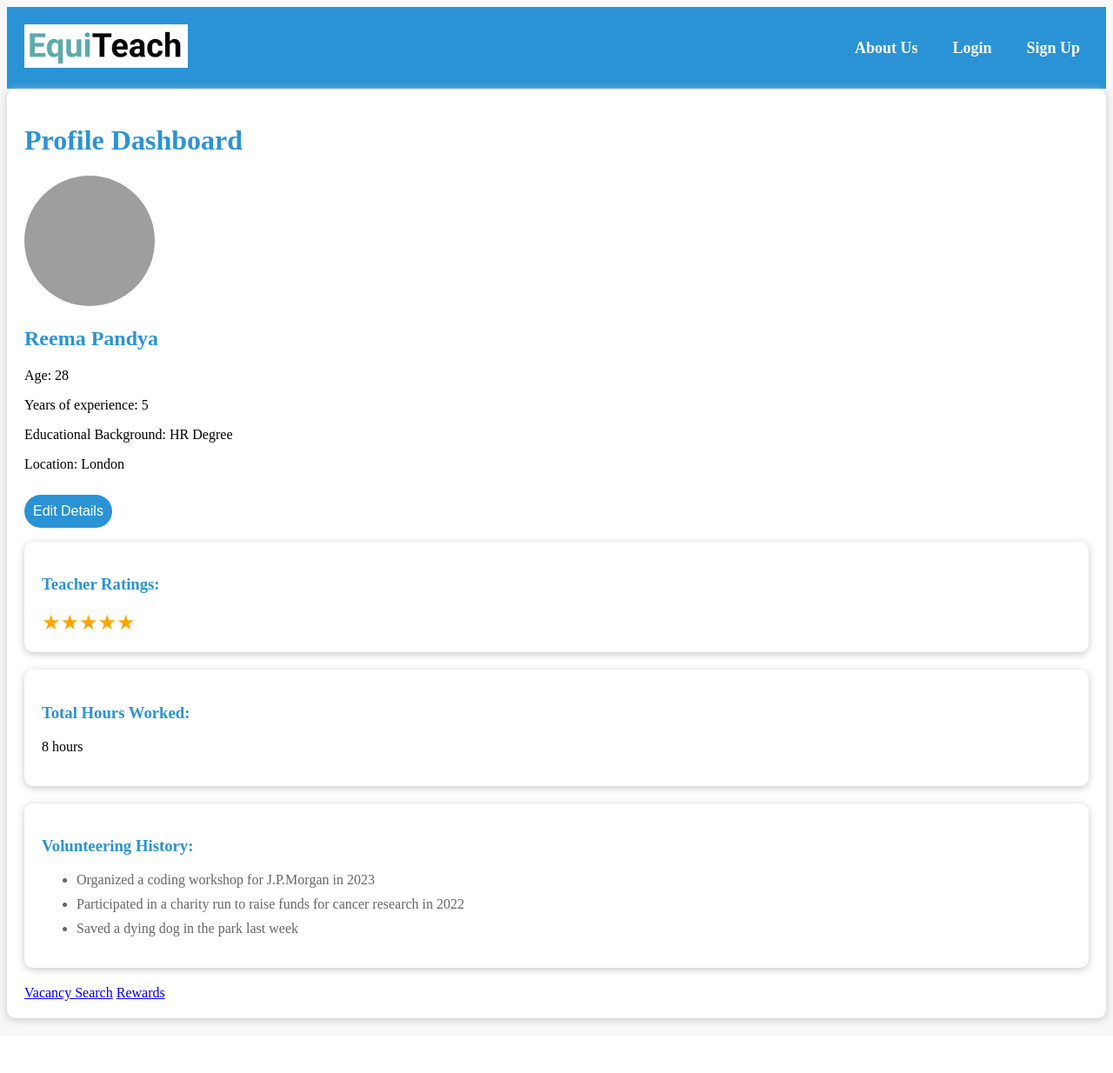
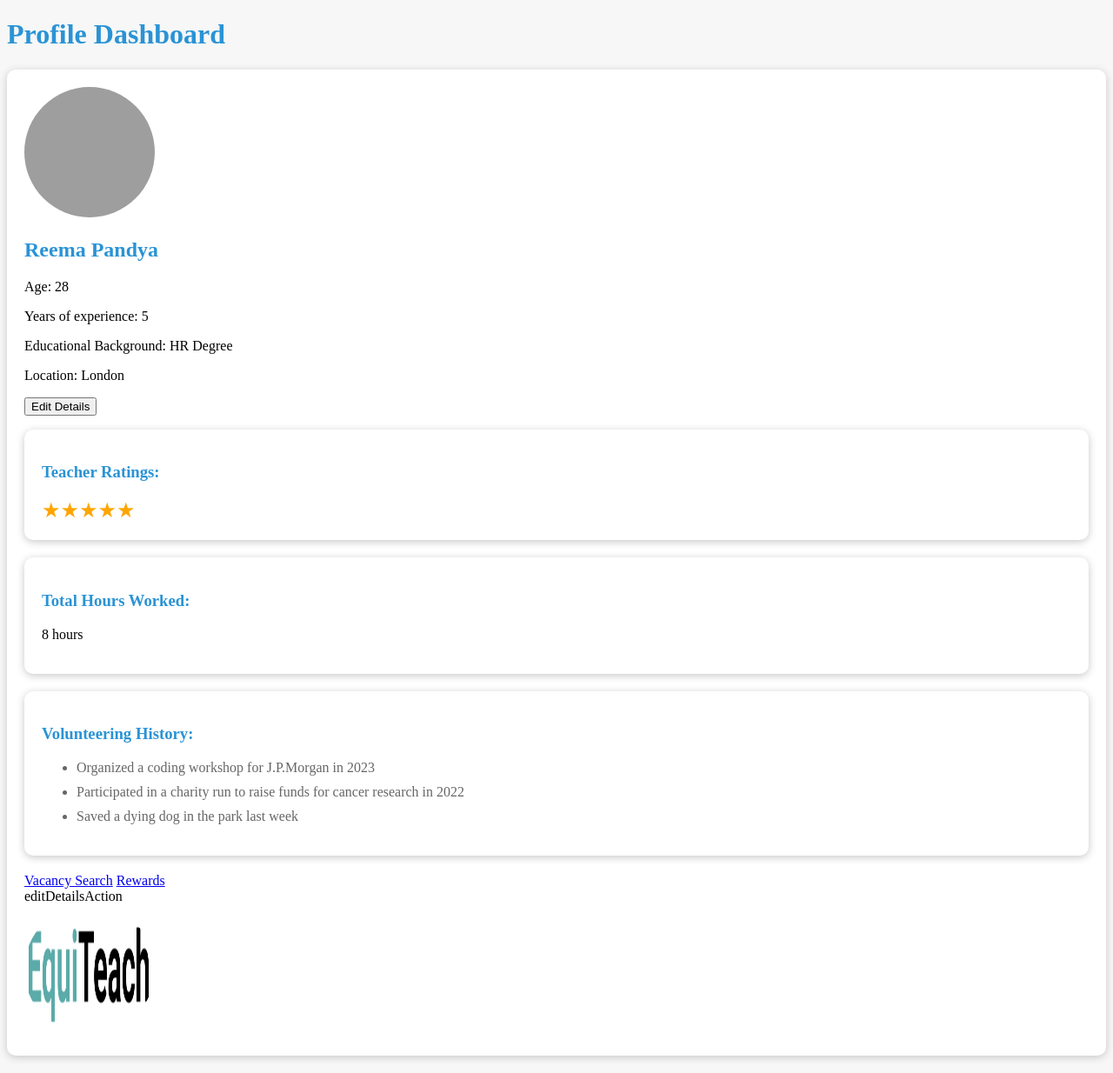
Before and after one commit to cfglondon23/Team-4, a Flask app: a page that uses templates/profiledash.html in a window 1280 px wide. Shown: the whole page at 87% size. Before the commit the page ends 1179 px from the top, so only its background shows below. Run offline with Flask 3, Linux system fonts and the light colour scheme; grey boxes are pictures that could not be loaded.

Commit message:
html modified

```diff
--- a/templates/aboutus.html
+++ b/templates/aboutus.html
@@ -116,12 +116,10 @@ and equal opportunities for success.
 Join us in our mission to make a difference in the lives of students and communities across the country.</p>
 		</section>
 
-
-
 		<section>
 			<h2>Join Us</h2>
 			<p>Sign up as a Volunteer to get involved today</p>
-			<button>Sign up</button>
+			<a href="/register"> Sign up</a>
 		</section>
 	</main>
 </body>
--- a/templates/profiledash.html
+++ b/templates/profiledash.html
@@ -2,81 +2,17 @@
 <html>
 <head>
 	<style>
-
-header {
-  background-color: #2A93D5;
-  color: #fff;
-  display: flex;
-  justify-content: space-between;
-  align-items: center;
-  padding: 20px;
+body {
+	background-color: #F7F7F7;
 }
 
-.logo img {
-  max-height: 50px;
-}
-
-nav ul {
-  list-style: none;
-  margin: 0;
-  padding: 0;
-  display: flex;
-  align-items: center;
-}
-
-nav li {
-  margin-left: 20px;
-}
-
-nav a {
-  color: #fff;
-  text-decoration: none;
-  font-size: 18px;
-  font-weight: bold;
-  padding: 10px;
-  border-radius: 5px;
-}
-
-nav a:hover {
-  background-color: #fff;
-  color: #2A93D5;
-}
-
-nav a:active {
-  transform: scale(0.95);
+h1, h2, h3 {
+	color: #2A93D5;
 }
 
 
-
-
-
-body {
-	background-color: #F7F7F7; /* Set the background color of the page */
-}
-
-h1, h2, h3 {
-	color: #2A93D5; /* Set the color of the headings */
-}
-
-button {
-  border-radius: 20px;
-  padding: 10px;
-  background-color: #2A93D5;
-  color: #FFFFFF;
-  border: none;
-  cursor: pointer;
-  font-size: 16px;
-  margin-top: 10px;}
-
-
-.header{
-	width: 100%;
-	height: 80px;
-	display: block;
-
-}
 .profile-details {
-	background-color: #FFFFFF; /* Set the background color of the profile details section */
+	background-color: #FFFFFF;
 	padding: 20px;
 	border-radius: 10px;
 	box-shadow: 0px 2px 10px #C7C7C7; /* Add a shadow to the profile details section */
@@ -91,23 +27,20 @@ button {
 }
 
 .ratings, .hours-worked, .volunteering-history {
-	background-color: #FFFFFF; /* Set the background color of the other sections */
+	background-color: #FFFFFF;
 	padding: 20px;
 	border-radius: 10px;
-	box-shadow: 0px 2px 10px #C7C7C7; /* Add a shadow to the other sections */
+	box-shadow: 0px 2px 10px #C7C7C7;
 	margin-bottom: 20px;
-
-
-
 }
 
 .rating {
 	font-size: 24px;
-	color: #FFB900; /* Set the color of the star icons */
+	color: #FFB900;
 }
 
 .hours-worked p {
-	color: #000000; /* Set the color of the hours worked text */
+	color: #000000;
 }
 
 .volunteering-history li {
@@ -118,9 +51,9 @@ button {
 
 	</style>
 	<title>Profile Dashboard</title>
-	<!-- Include any necessary CSS and JS files here -->
+
 	<style>
-		/* Add any custom styles here */
+
 		.rating {
 			font-size: 24px;
 			color: orange;
@@ -128,24 +61,8 @@ button {
 	</style>
 </head>
 <body>
-
-	<header>
-		<div class="logo">
-		  <img src="{{url_for('static', filename='Equiteach.jpg')}}" alt="logo">
-		</div>
-		<nav>
-		  <ul>
-			<li><a href="#">About Us</a></li>
-			<li><a href="#">Login</a></li>
-			<li><a href="#">Sign Up</a></li>
-		  </ul>
-		</nav>
-	  </header>
-
-
-	<form action="{{ url_for('editDetailsAction')}}" method="post">
+	<h1>Profile Dashboard</h1>
 	<div class="profile-details">
-		<h1>Profile Dashboard</h1>
 		<img src="https://media.licdn.com/dms/image/C4D03AQF31fJpTTvZPg/profile-displayphoto-shrink_800_800/0/1600877824454?e=1686182400&v=beta&t=M1sjzWLSDpZbRud4OHhuEDsH8dp3navg2SjMwxuJtFk" alt="Profile Picture">
 		<h2>Reema Pandya</h2>
 		<p>Age: 28</p>
@@ -174,4 +91,7 @@ button {
 	<a href={{data[0]}}>Vacancy Search</a>
 	<a href={{data[1]}}>Rewards</a>
 </body>
-</html>
+</html><form action="{{ url_for('registerAction')}}" method="post">	  editDetailsAction
+	<header>
+		<div class="logo">
+		  <img src="{{url_for('static', filename='Equiteach.jpg')}}" alt="logo">
--- a/templates/signupschools.html
+++ b/templates/signupschools.html
@@ -4,7 +4,7 @@
     <meta charset="UTF-8">
     <title>Sign Up</title>
     <style>
-      /* Add any custom styles here */
+
       body {
         background-color: #F7F7F7;
         font-family: Arial, sans-serif;
```
Also changed, not shown: templates/applicationsreceived.html (+4 -4 lines), templates/simplehomepage.html (+5 -5 lines), templates/volunteerVacancySearch.html (+5 -5 lines).
